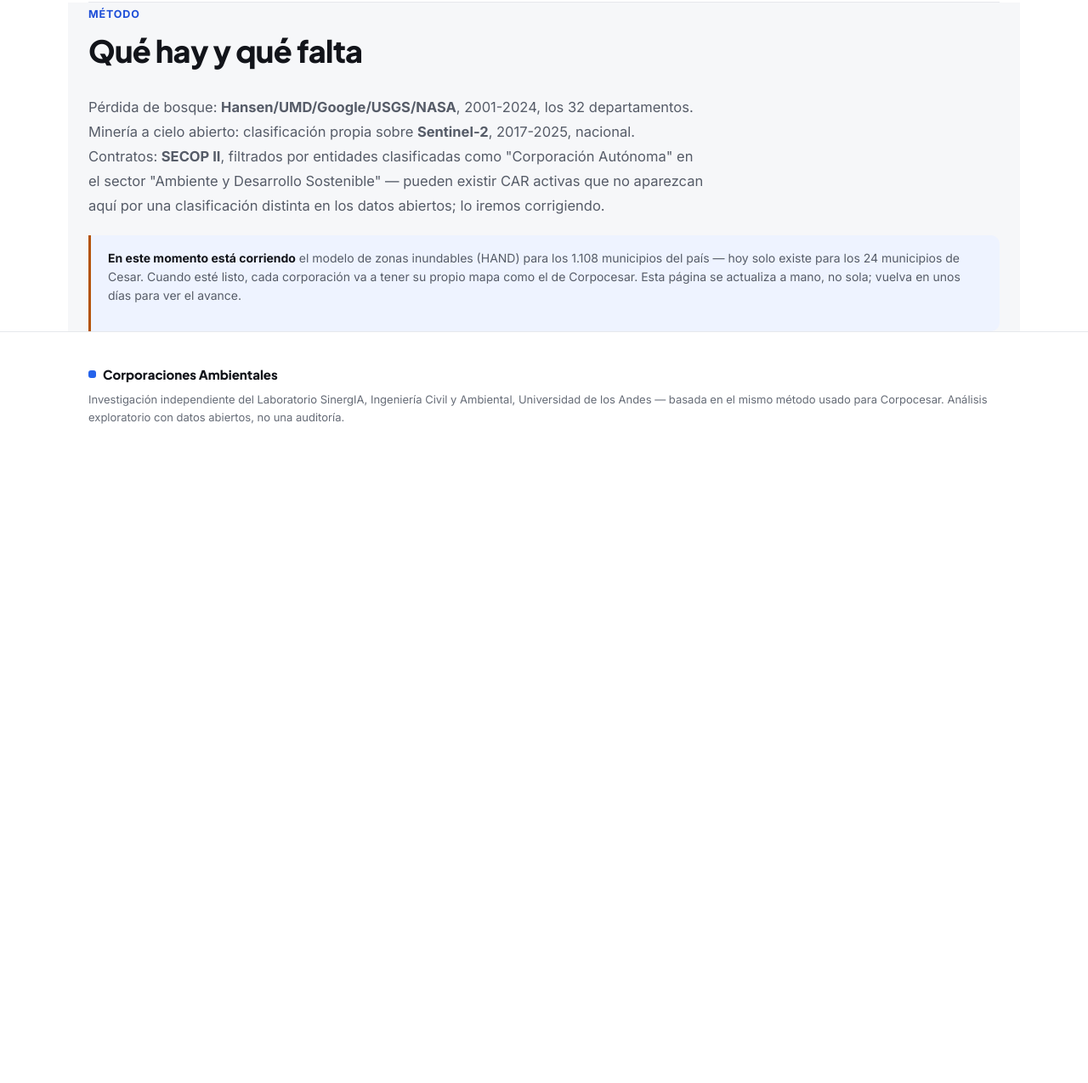
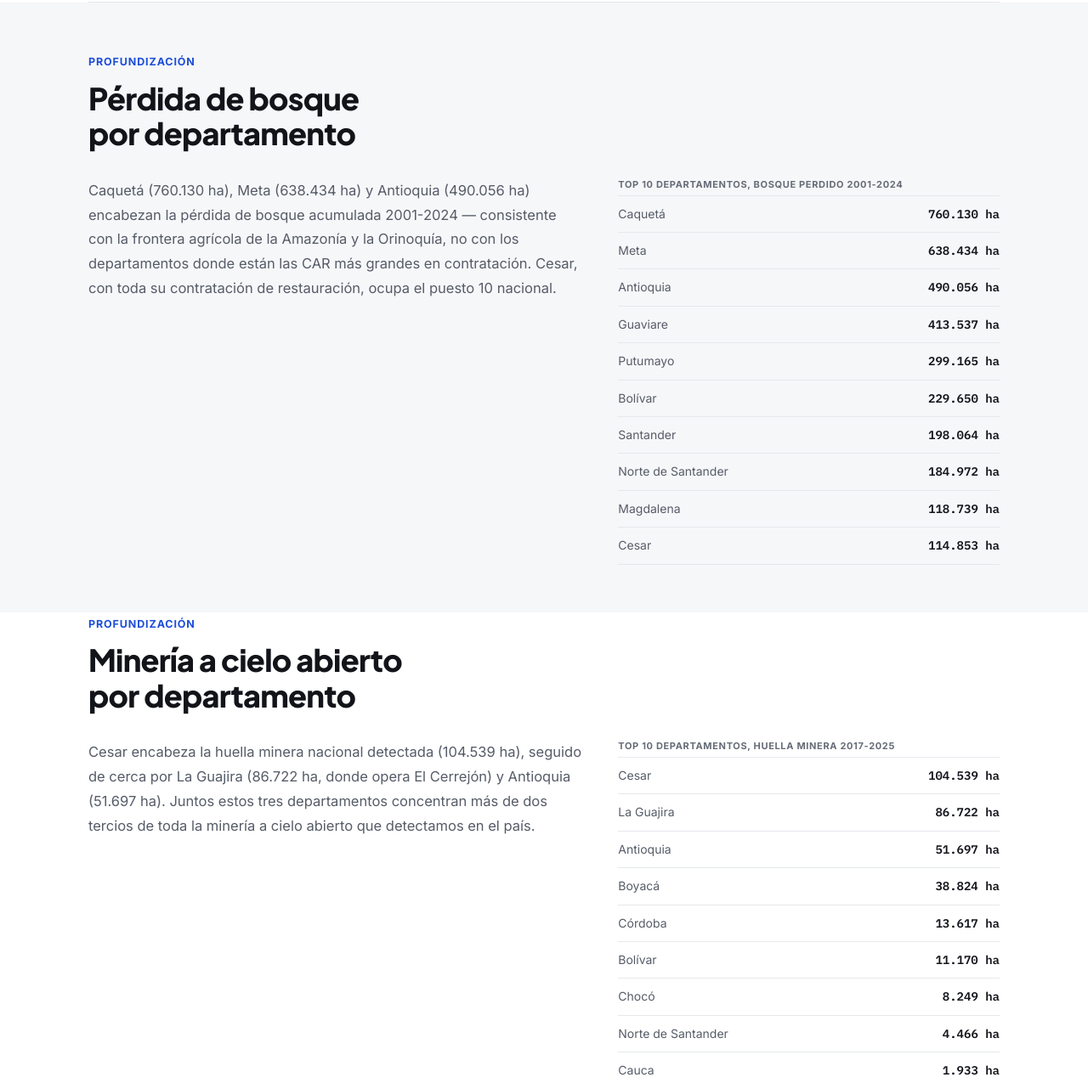
Before and after one commit to lgalvanbr/car-colombia, a plain HTML site: page index.html in a window 1280 px wide. Shown: the part 1976-3251 px from the top of the page at 85% size. Before the commit the page ends 2530 px from the top, so only its background shows below. Drawn offline with Linux system fonts and the light colour scheme.

Commit message:
Agregar profundizaciones nacionales: bosque y mineria por departamento
- datos/bosque_depto.json, mineria_depto.json: top 10 departamentos, calculado
  de la tabla dano ya existente en la base (confirmado: Caqueta/Meta/Antioquia
  lideran bosque perdido; Cesar/La Guajira/Antioquia lideran mineria).
- Dos secciones nuevas en index.html, mismo patron de profundizacion usado en
  corpocesar (lead + ranking de dos columnas).

Co-Authored-By: Claude Sonnet 5 <noreply@anthropic.com>

```diff
--- /dev/null
+++ b/datos/bosque_depto.json
@@ -0,0 +1 @@
+[{"depto": "Caquetá", "ha": 760130, "poligonos": 213818}, {"depto": "Meta", "ha": 638434, "poligonos": 195532}, {"depto": "Antioquia", "ha": 490056, "poligonos": 238558}, {"depto": "Guaviare", "ha": 413537, "poligonos": 123366}, {"depto": "Putumayo", "ha": 299165, "poligonos": 141715}, {"depto": "Bolívar", "ha": 229650, "poligonos": 123933}, {"depto": "Santander", "ha": 198064, "poligonos": 84762}, {"depto": "Norte de Santander", "ha": 184972, "poligonos": 96746}, {"depto": "Magdalena", "ha": 118739, "poligonos": 57233}, {"depto": "Cesar", "ha": 114853, "poligonos": 57486}]
--- /dev/null
+++ b/datos/mineria_depto.json
@@ -0,0 +1 @@
+[{"depto": "Cesar", "ha": 104539, "poligonos": 818}, {"depto": "La Guajira", "ha": 86722, "poligonos": 314}, {"depto": "Antioquia", "ha": 51697, "poligonos": 1934}, {"depto": "Boyacá", "ha": 38824, "poligonos": 1002}, {"depto": "Córdoba", "ha": 13617, "poligonos": 560}, {"depto": "Bolívar", "ha": 11170, "poligonos": 485}, {"depto": "Chocó", "ha": 8249, "poligonos": 313}, {"depto": "Norte de Santander", "ha": 4466, "poligonos": 292}, {"depto": "Cauca", "ha": 1933, "poligonos": 181}, {"depto": "Santander", "ha": 1287, "poligonos": 92}]
--- a/index.html
+++ b/index.html
@@ -41,6 +41,14 @@ section.alt{background:var(--bg-alt)}
 .carlist b{font-family:var(--mono);font-variant-numeric:tabular-nums;color:var(--ink)}
 @media(max-width:700px){.carlist li{grid-template-columns:1.6fr 1fr;row-gap:4px}.carlist li span:nth-child(3){display:none}}
 
+.profundiza{display:grid;grid-template-columns:1.3fr 1fr;gap:40px;align-items:start}
+@media(max-width:860px){.profundiza{grid-template-columns:1fr}}
+.rank{margin:0;padding:0;border-top:1px solid var(--border)}
+.rank li{list-style:none;display:flex;align-items:baseline;justify-content:space-between;gap:12px;padding:10px 0;border-bottom:1px solid var(--border);font-size:14px}
+.rank li b{font-family:var(--mono);font-weight:600;color:var(--ink);white-space:nowrap;font-variant-numeric:tabular-nums}
+.rank li span{color:var(--ink2)}
+.rank-title{font:700 11px var(--sans);text-transform:uppercase;letter-spacing:.06em;color:var(--ink3);margin-bottom:6px;display:block}
+
 .pendiente{border-left:3px solid var(--warn,#c0362c);background:var(--accent-soft);padding:16px 20px;border-radius:0 10px 10px 0;font-size:14px;color:var(--ink2);line-height:1.6;margin-top:20px}
 .pendiente b{color:var(--ink)}
 
@@ -79,6 +87,30 @@ footer .credit{font-size:13px;color:var(--ink3);margin-top:10px}
   </ul>
 </section>
 
+<section class="alt">
+  <div class="wrap">
+    <div class="section-head"><span class="k">Profundización</span><h2>Pérdida de bosque por departamento</h2></div>
+    <div class="profundiza">
+      <p class="lead">Caquetá (760.130 ha), Meta (638.434 ha) y Antioquia (490.056 ha) encabezan la pérdida de bosque acumulada 2001-2024 — consistente con la frontera agrícola de la Amazonía y la Orinoquía, no con los departamentos donde están las CAR más grandes en contratación. Cesar, con toda su contratación de restauración, ocupa el puesto 10 nacional.</p>
+      <div>
+        <span class="rank-title">Top 10 departamentos, bosque perdido 2001-2024</span>
+        <ul class="rank" id="rankBosque"></ul>
+      </div>
+    </div>
+  </div>
+</section>
+
+<section class="wrap">
+  <div class="section-head"><span class="k">Profundización</span><h2>Minería a cielo abierto por departamento</h2></div>
+  <div class="profundiza">
+    <p class="lead">Cesar encabeza la huella minera nacional detectada (104.539 ha), seguido de cerca por La Guajira (86.722 ha, donde opera El Cerrejón) y Antioquia (51.697 ha). Juntos estos tres departamentos concentran más de dos tercios de toda la minería a cielo abierto que detectamos en el país.</p>
+    <div>
+      <span class="rank-title">Top 10 departamentos, huella minera 2017-2025</span>
+      <ul class="rank" id="rankMineria"></ul>
+    </div>
+  </div>
+</section>
+
 <section class="alt wrap">
   <div class="section-head"><span class="k">Método</span><h2>Qué hay y qué falta</h2></div>
   <p class="lead">Pérdida de bosque: <b>Hansen/UMD/Google/USGS/NASA</b>, 2001-2024, los 32 departamentos. Minería a cielo abierto: clasificación propia sobre <b>Sentinel-2</b>, 2017-2025, nacional. Contratos: <b>SECOP II</b>, filtrados por entidades clasificadas como "Corporación Autónoma" en el sector "Ambiente y Desarrollo Sostenible" — pueden existir CAR activas que no aparezcan aquí por una clasificación distinta en los datos abiertos; lo iremos corrigiendo.</p>
@@ -104,6 +136,19 @@ fetch("datos/ranking_cars.json").then(function(r){return r.json();}).then(functi
   });
 }).catch(function(e){ document.getElementById("ranking").innerHTML = "<li>No se pudo cargar el ranking ("+e.message+").</li>"; });
 
+function pintarRank(id, archivo){
+  fetch(archivo).then(function(r){return r.json();}).then(function(rows){
+    var host = document.getElementById(id);
+    rows.forEach(function(r){
+      var li = document.createElement("li");
+      li.innerHTML = "<span>"+esc(r.depto)+"</span><b>"+fmt(r.ha)+" ha</b>";
+      host.appendChild(li);
+    });
+  }).catch(function(){ document.getElementById(id).innerHTML = "<li>No se pudo cargar.</li>"; });
+}
+pintarRank("rankBosque", "datos/bosque_depto.json");
+pintarRank("rankMineria", "datos/mineria_depto.json");
+
 /* contadores animados */
 var reduced = window.matchMedia && matchMedia("(prefers-reduced-motion: reduce)").matches;
 document.querySelectorAll("[data-count]").forEach(function(el){
```
